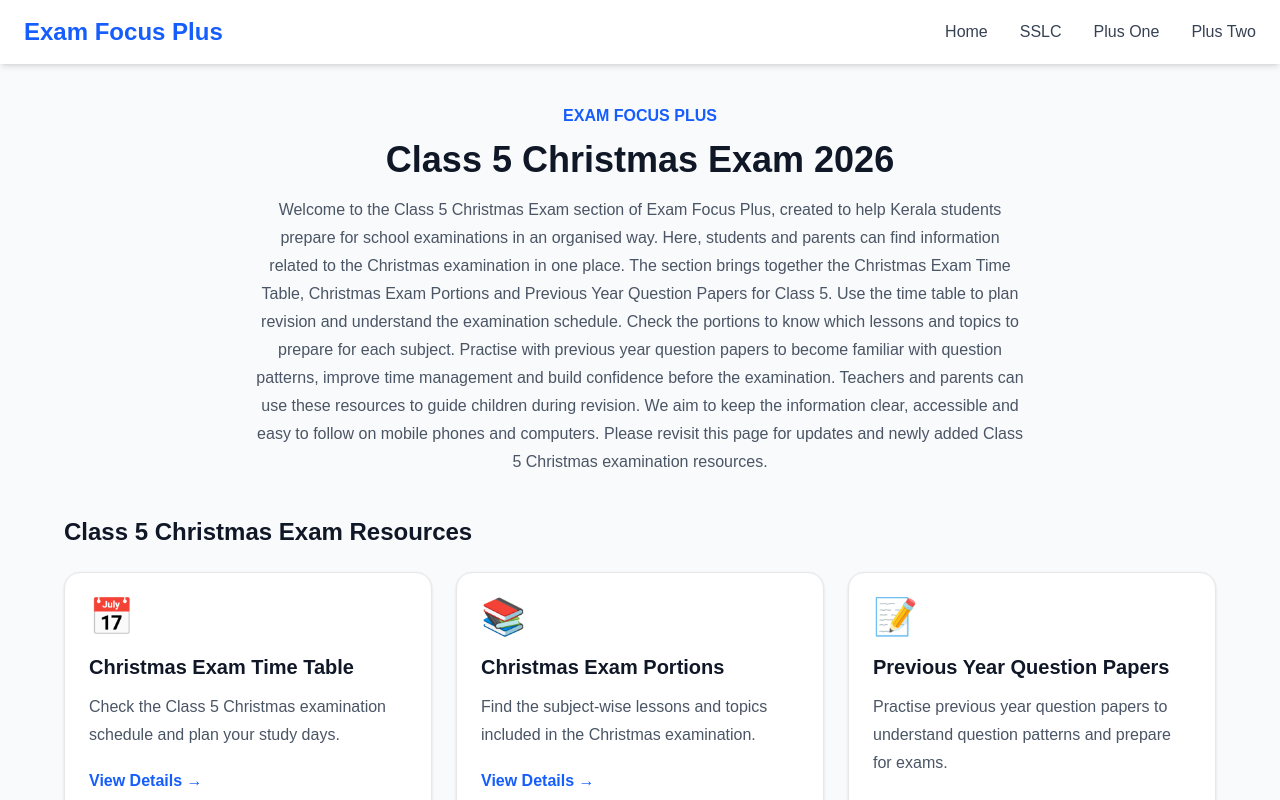
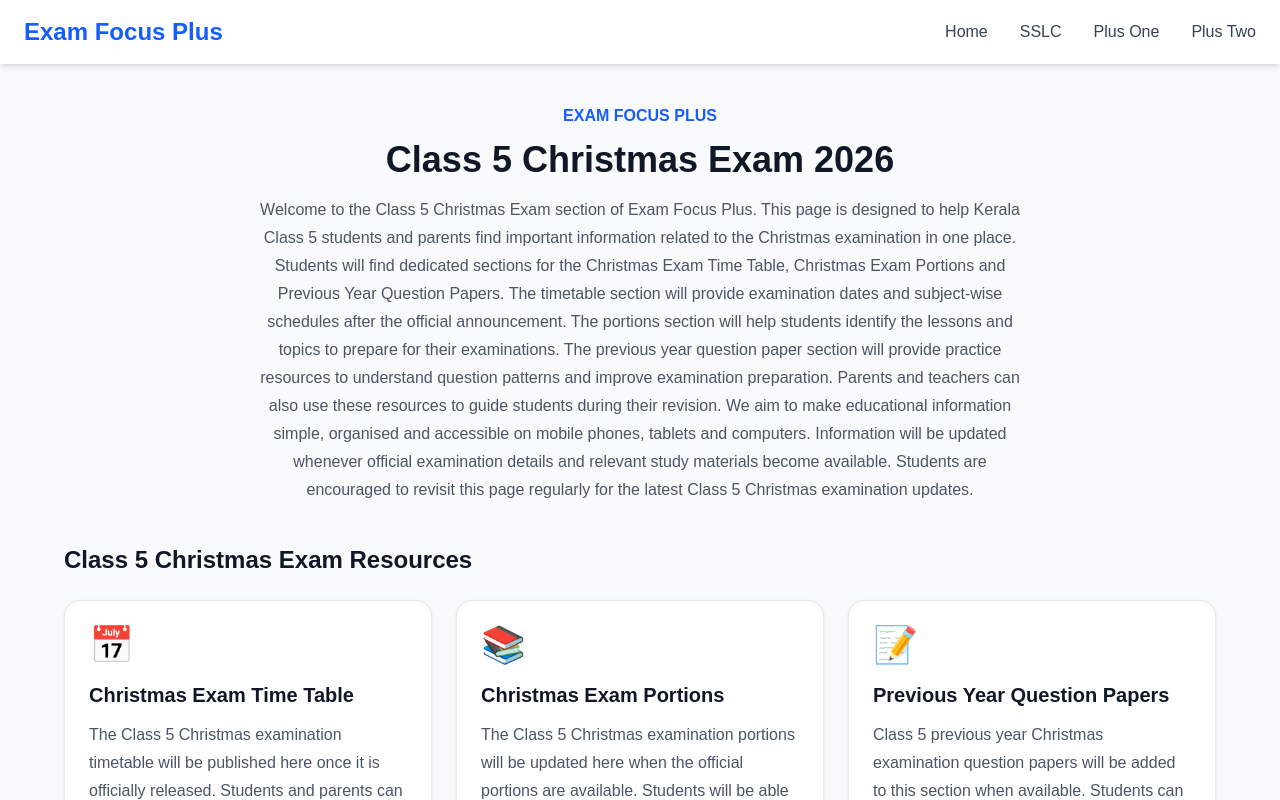
Before and after one commit to examfocusplus/exam-focus-plus, a Next.js app: page /class-5 in a window 1280 px wide. Shown: the top 800 px of the page. Built offline with nearby package versions, Linux system fonts and the light colour scheme.

Commit message:
Update Class 5 Christmas exam page

```diff
--- a/app/class-5/page.tsx
+++ b/app/class-5/page.tsx
@@ -1,10 +1,9 @@
 import type { Metadata } from "next";
-import Link from "next/link";
 
 export const metadata: Metadata = {
-  title: "Class 5 Christmas Exam 2026 | Time Table, Portions & Question Papers",
+  title: "Class 5 Christmas Exam 2026 | Exam Focus Plus",
   description:
-    "Find Class 5 Christmas Exam 2026 time table, exam portions and previous year question papers for Kerala students at Exam Focus Plus.",
+    "Get Class 5 Christmas Exam 2026 updates, timetable, exam portions and previous year question papers for Kerala students. Visit Exam Focus Plus for study resources and examination updates.",
   alternates: {
     canonical: "/class-5",
   },
@@ -14,23 +13,20 @@ const sections = [
   {
     title: "Christmas Exam Time Table",
     description:
-      "Check the Class 5 Christmas examination schedule and plan your study days.",
+      "The Class 5 Christmas examination timetable will be published here once it is officially released. Students and parents can revisit this page to check the subject-wise examination dates and schedule. The timetable will help students plan their revision and prepare for each examination in an organised manner. Please wait for the official announcement.",
     icon: "📅",
-    href: "/class-5/christmas-exam-time-table",
   },
   {
     title: "Christmas Exam Portions",
     description:
-      "Find the subject-wise lessons and topics included in the Christmas examination.",
+      "The Class 5 Christmas examination portions will be updated here when the official portions are available. Students will be able to check the subjects, lessons and topics included in the examination. This section is intended to help students understand what they need to study and organise their revision effectively. Please check again for updates.",
     icon: "📚",
-    href: "/class-5/christmas-exam-portions",
   },
   {
     title: "Previous Year Question Papers",
     description:
-      "Practise previous year question papers to understand question patterns and prepare for exams.",
+      "Class 5 previous year Christmas examination question papers will be added to this section when available. Students can use these question papers for practice and to become familiar with different types of examination questions. Practising question papers can also help improve time management and confidence. Please revisit this page for future updates and study resources.",
     icon: "📝",
-    href: "/class-5/previous-year-question-papers",
   },
 ];
 
@@ -49,22 +45,26 @@ export default function Class5Page() {
           </h1>
 
           <p className="mx-auto mt-4 max-w-3xl text-base leading-7 text-gray-600">
-            Welcome to the Class 5 Christmas Exam section of Exam Focus Plus,
-            created to help Kerala students prepare for school examinations
-            in an organised way. Here, students and parents can find
-            information related to the Christmas examination in one place.
-            The section brings together the Christmas Exam Time Table,
-            Christmas Exam Portions and Previous Year Question Papers for
-            Class 5. Use the time table to plan revision and understand the
-            examination schedule. Check the portions to know which lessons
-            and topics to prepare for each subject. Practise with previous
-            year question papers to become familiar with question patterns,
-            improve time management and build confidence before the
-            examination. Teachers and parents can use these resources to
-            guide children during revision. We aim to keep the information
-            clear, accessible and easy to follow on mobile phones and
-            computers. Please revisit this page for updates and newly added
-            Class 5 Christmas examination resources.
+            Welcome to the Class 5 Christmas Exam section of Exam Focus
+            Plus. This page is designed to help Kerala Class 5 students
+            and parents find important information related to the
+            Christmas examination in one place. Students will find
+            dedicated sections for the Christmas Exam Time Table,
+            Christmas Exam Portions and Previous Year Question Papers.
+            The timetable section will provide examination dates and
+            subject-wise schedules after the official announcement.
+            The portions section will help students identify the lessons
+            and topics to prepare for their examinations. The previous
+            year question paper section will provide practice resources
+            to understand question patterns and improve examination
+            preparation. Parents and teachers can also use these
+            resources to guide students during their revision. We aim
+            to make educational information simple, organised and
+            accessible on mobile phones, tablets and computers.
+            Information will be updated whenever official examination
+            details and relevant study materials become available.
+            Students are encouraged to revisit this page regularly
+            for the latest Class 5 Christmas examination updates.
           </p>
         </div>
 
@@ -74,16 +74,15 @@ export default function Class5Page() {
 
         <div className="grid gap-6 md:grid-cols-2 lg:grid-cols-3">
           {sections.map((section) => (
-            <Link
-              key={section.href}
-              href={section.href}
-              className="group rounded-2xl border border-gray-200 bg-white p-6 shadow-sm transition hover:-translate-y-1 hover:shadow-lg"
+            <div
+              key={section.title}
+              className="rounded-2xl border border-gray-200 bg-white p-6 shadow-sm"
             >
               <div className="mb-4 text-4xl">
                 {section.icon}
               </div>
 
-              <h3 className="text-xl font-bold text-gray-900 group-hover:text-blue-600">
+              <h3 className="text-xl font-bold text-gray-900">
                 {section.title}
               </h3>
 
@@ -91,10 +90,11 @@ export default function Class5Page() {
                 {section.description}
               </p>
 
-              <p className="mt-5 font-semibold text-blue-600">
-                View Details →
-              </p>
-            </Link>
+              <div className="mt-5 inline-flex items-center gap-2 rounded-full bg-amber-50 px-4 py-2 text-sm font-semibold text-amber-700">
+                <span>●</span>
+                Coming Soon
+              </div>
+            </div>
           ))}
         </div>
 
```
